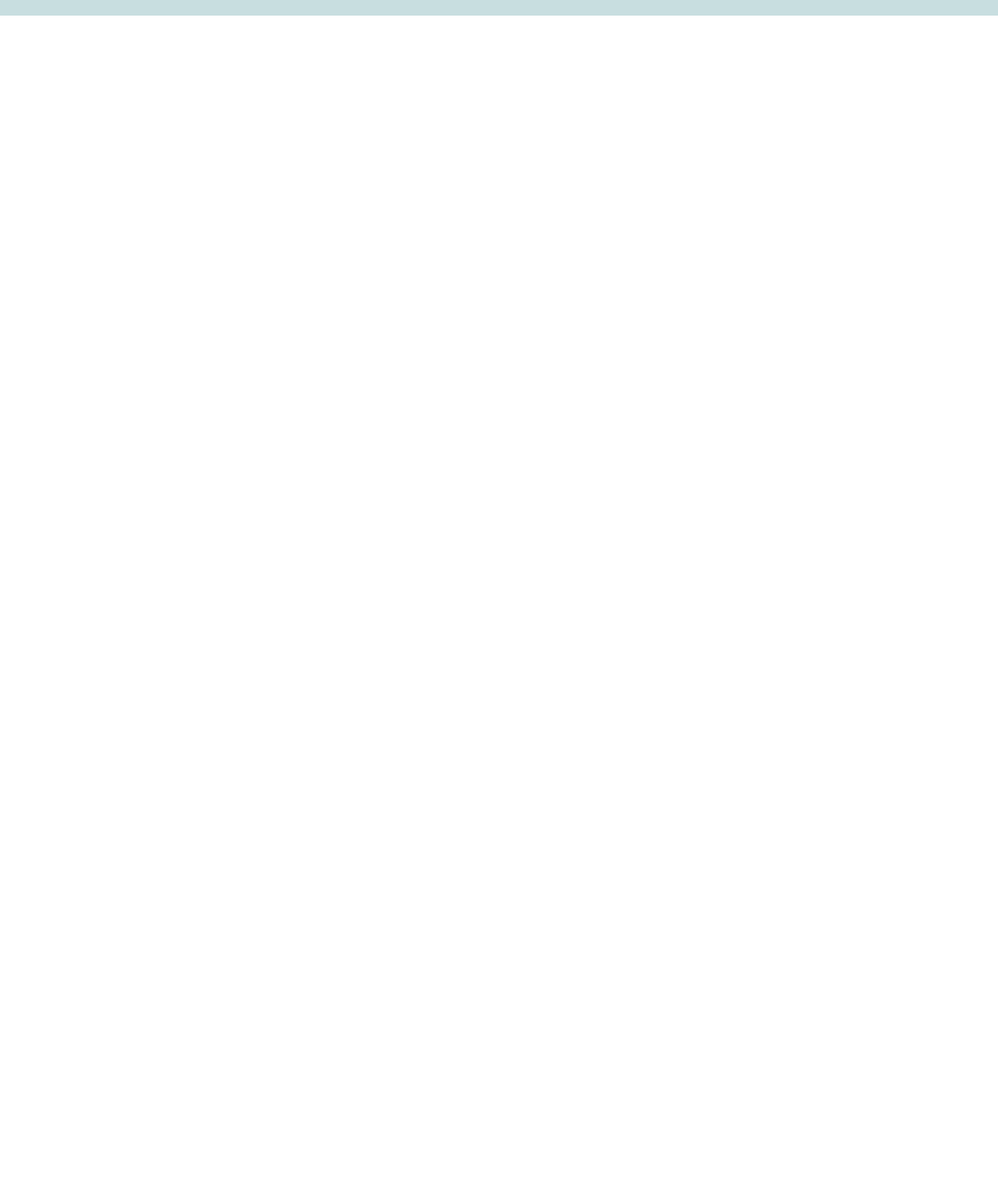
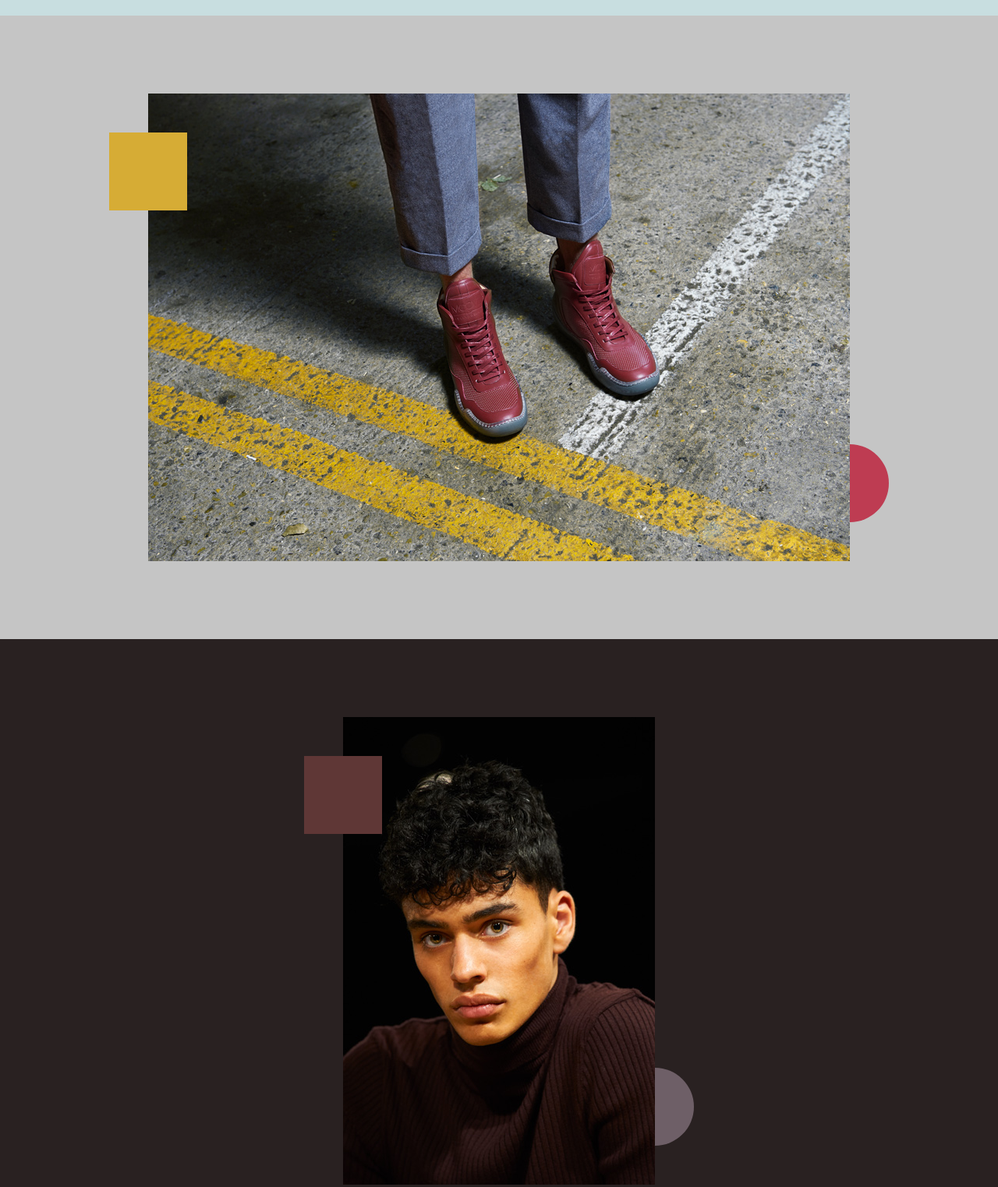
Before and after one commit to cynhw/superhi-jsdesign-parallex, a plain HTML site: page index.html in a window 1280 px wide. Shown: the part 780-2303 px from the top of the page at 78% size. Before the commit the page ends 800 px from the top, so only its background shows below. Drawn offline with Linux system fonts and the light colour scheme.

Commit message:
styling for other sections

```diff
--- a/index.html
+++ b/index.html
@@ -20,10 +20,40 @@
     <div class="content">
       <div class="square"></div>
 
-      <img src="assets/image1.jpg" srcset="image1.jpg image1-2x.jpg 2x">
+      <img src="assets/image1.jpg" srcset="assets/image1.jpg assets/image1-2x.jpg 2x">
 
       <div class="circle"></div>
     </div>
   </section>
+
+  <section class="s2">
+    <div class="content">
+      <div class="circle"></div>
+
+      <img src="assets/image2.jpg" srcset="assets/image2.jpg assets/image2-2x.jpg 2x">
+
+      <div class="square"></div>
+    </div>
+  </section>
+
+  <section class="s3">
+    <div class="content">
+      <div class="circle"></div>
+
+      <img src="assets/image3.jpg" srcset="assets/image3.jpg assets/image3-2x.jpg 2x">
+
+      <div class="square"></div>
+    </div>
+  </section>
+
+  <section class="s3">
+    <div class="content">
+      <div class="circle"></div>
+
+      <img src="assets/image3.jpg" srcset="assets/image3.jpg assets/image3-2x.jpg 2x">
+
+      <div class="square"></div>
+    </div>
+  </section>
 </body>
 </html>
--- a/styles/style.css
+++ b/styles/style.css
@@ -59,3 +59,27 @@ div.circle {
   right: -50px;
   border-radius: 50px;
 }
+
+section.s2 {
+  background-color: #c5c5c5;
+}
+
+section.s2 div.square {
+  background-color: #d6ac35;
+}
+
+section.s2 div.circle {
+  background-color: #be3c52;
+}
+
+section.s3 {
+  background-color: #292121;
+}
+
+section.s3 div.square {
+  background-color: #5f3736;
+}
+
+section.s3 div.circle {
+  background-color: #6e5f67;
+}
```
